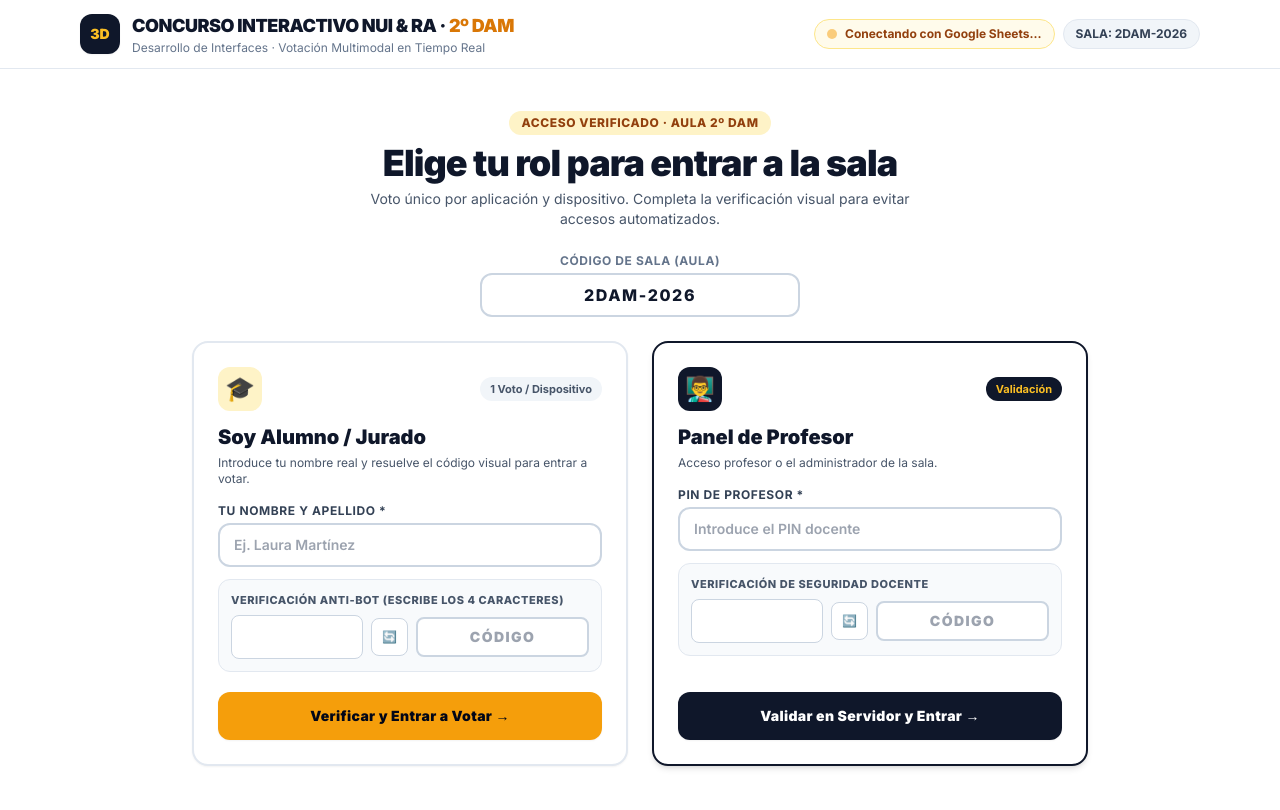
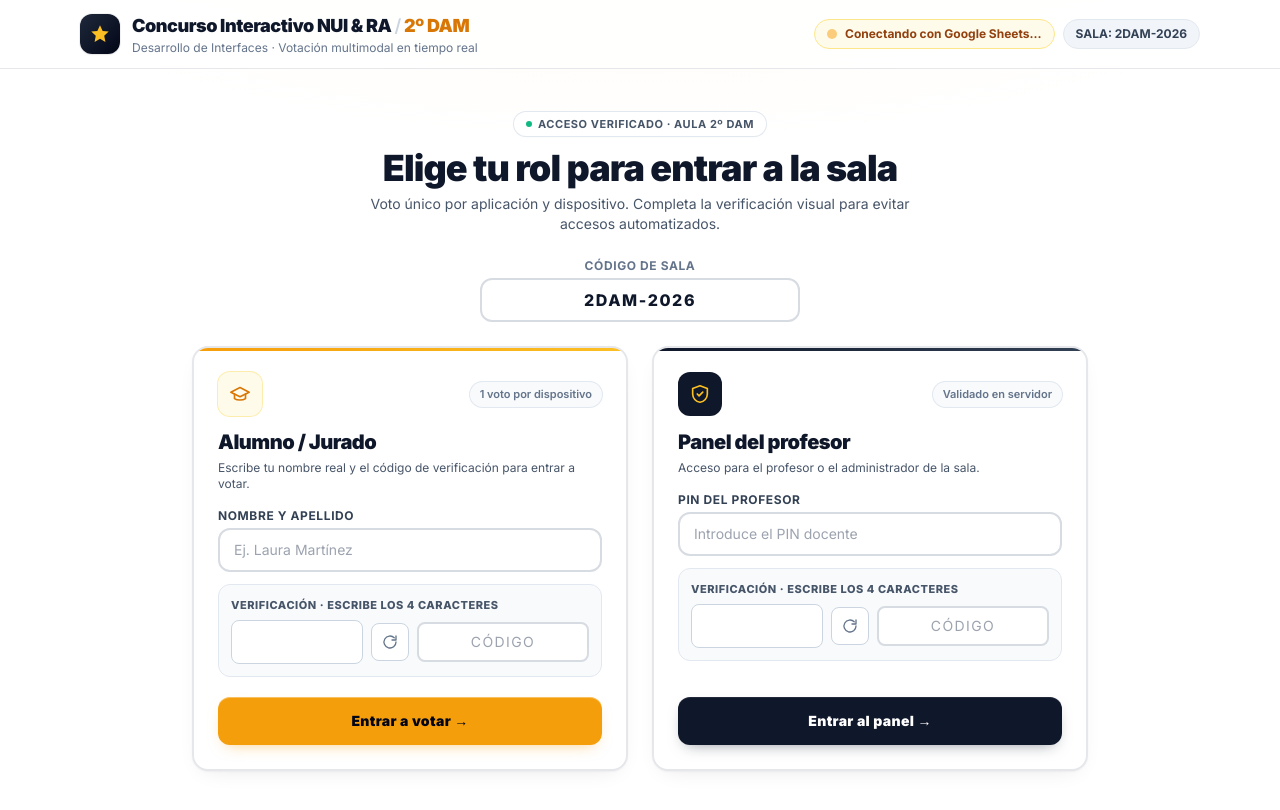
Before and after one commit to vgaciad/concurso-nui-2dam, a plain HTML site: page index.html in a window 1280 px wide. Drawn offline with nearby package versions, Linux system fonts and the light colour scheme; a script that the page names is missing.

Commit message:
style: interfaz más sobria y profesional

```diff
--- a/index.html
+++ b/index.html
@@ -20,6 +20,75 @@
       height: 100%;
       display: block;
     }
+
+    /* =====================================================================
+       CAPA DE ESTILO PROFESIONAL (afinado global sin tocar la estructura)
+       ===================================================================== */
+    :root {
+      --ink: #0f172a;
+      --muted: #64748b;
+      --line: #e5e7eb;
+      --accent: #f59e0b;
+      --accent-ring: rgba(245, 158, 11, 0.22);
+      --ink-ring: rgba(15, 23, 42, 0.14);
+      --shadow-card: 0 1px 2px rgba(15, 23, 42, 0.04), 0 8px 24px -12px rgba(15, 23, 42, 0.12);
+      --shadow-card-hover: 0 1px 2px rgba(15, 23, 42, 0.05), 0 16px 32px -16px rgba(15, 23, 42, 0.22);
+    }
+    body {
+      background:
+        radial-gradient(1200px 500px at 50% -200px, rgba(245, 158, 11, 0.07), transparent 70%),
+        #f7f8fa;
+      -webkit-font-smoothing: antialiased;
+      font-feature-settings: "cv11", "ss01";
+    }
+
+    /* Tipografía: menos peso, más aire */
+    .font-black { font-weight: 800; letter-spacing: -0.015em; }
+    h2.font-black, h3.font-black { letter-spacing: -0.025em; }
+    .tracking-wider { letter-spacing: 0.06em; }
+
+    /* Bordes finos en lugar de gruesos */
+    .border-2 { border-width: 1px; }
+
+    /* Tarjetas: borde suave + sombra en capas */
+    .rounded-2xl.bg-white { box-shadow: var(--shadow-card); border-color: var(--line); }
+    .rounded-2xl.bg-white.hover\:border-slate-900:hover { border-color: #cbd5e1; box-shadow: var(--shadow-card-hover); }
+    .rounded-2xl.border-slate-900 { border-color: var(--line); }
+    .card-featured { position: relative; overflow: hidden; }
+    .card-featured::before {
+      content: ""; position: absolute; inset: 0 0 auto 0; height: 3px;
+      background: linear-gradient(90deg, #0f172a, #334155);
+    }
+    .card-accent::before { background: linear-gradient(90deg, #f59e0b, #fbbf24); }
+
+    /* Campos de formulario */
+    input[type="text"], input[type="password"], select, textarea {
+      background: #fff;
+      border-color: #d7dbe2 !important;
+      transition: border-color .15s ease, box-shadow .15s ease;
+    }
+    input[type="text"]:focus, input[type="password"]:focus, select:focus, textarea:focus {
+      border-color: var(--accent) !important;
+      box-shadow: 0 0 0 4px var(--accent-ring);
+    }
+    input::placeholder { color: #9aa3af; font-weight: 500; }
+
+    /* Botones: microinteracciones sobrias */
+    button { transition: background-color .15s ease, box-shadow .15s ease, transform .08s ease, border-color .15s ease; }
+    button:active:not(:disabled) { transform: translateY(1px); }
+    button:focus-visible { outline: none; box-shadow: 0 0 0 4px var(--ink-ring); }
+    button.bg-amber-500 { box-shadow: 0 1px 0 rgba(255,255,255,.35) inset, 0 6px 16px -8px rgba(245, 158, 11, .6); }
+    button.bg-slate-900 { box-shadow: 0 1px 0 rgba(255,255,255,.08) inset, 0 6px 16px -8px rgba(15, 23, 42, .55); }
+
+    /* Cabecera translúcida */
+    header.sticky { background: rgba(255, 255, 255, 0.82) !important; backdrop-filter: saturate(160%) blur(10px); border-color: var(--line); }
+
+    /* Oculta el botón VR/AR de A-Frame en la escena de votación (tapaba la ayuda inferior) */
+    #studentSceneContainer .a-enter-vr, #studentSceneContainer .a-enter-ar { display: none !important; }
+
+    /* Iconos SVG de las tarjetas */
+    .icon-tile svg { width: 22px; height: 22px; }
+    .icon-btn svg { width: 16px; height: 16px; }
   </style>
 </head>
 <body class="bg-white text-slate-900 min-h-screen flex flex-col">
@@ -28,14 +97,14 @@
   <header class="border-b border-slate-200 bg-white sticky top-0 z-30">
     <div class="max-w-6xl mx-auto px-4 py-3 flex flex-wrap items-center justify-between gap-3">
       <div class="flex items-center gap-3">
-        <div class="w-10 h-10 rounded-xl bg-slate-900 text-amber-400 font-black flex items-center justify-center text-sm shadow-sm">
-          3D
+        <div class="w-10 h-10 rounded-xl bg-gradient-to-br from-slate-800 to-slate-950 text-amber-400 flex items-center justify-center shadow-sm ring-1 ring-black/5">
+          <svg viewBox="0 0 24 24" width="22" height="22" fill="currentColor" aria-hidden="true"><path d="M12 2.5l2.9 6.1 6.6.8-4.9 4.6 1.3 6.6L12 17.3l-5.9 3.3 1.3-6.6-4.9-4.6 6.6-.8z"/></svg>
         </div>
         <div>
           <h1 class="text-base sm:text-lg font-black tracking-tight text-slate-900">
-            CONCURSO INTERACTIVO NUI & RA · <span class="text-amber-600">2º DAM</span>
+            Concurso Interactivo NUI &amp; RA <span class="text-slate-300 font-semibold">/</span> <span class="text-amber-600">2º DAM</span>
           </h1>
-          <p class="text-xs text-slate-500">Desarrollo de Interfaces · Votación Multimodal en Tiempo Real</p>
+          <p class="text-xs text-slate-500">Desarrollo de Interfaces · Votación multimodal en tiempo real</p>
         </div>
       </div>
 
@@ -64,8 +133,8 @@
     <!-- PANTALLA 1: SELECCIÓN DE ROL CON CAPTCHA DE SEGURIDAD -->
     <section id="loginView" class="max-w-4xl mx-auto py-4">
       <div class="text-center mb-6">
-        <span class="inline-block px-3 py-1 rounded-full text-xs font-extrabold uppercase tracking-wider bg-amber-100 text-amber-800 mb-2">
-          Acceso Verificado · Aula 2º DAM
+        <span class="inline-flex items-center gap-1.5 px-3 py-1 rounded-full text-[11px] font-bold uppercase tracking-wider bg-white text-slate-600 ring-1 ring-slate-200 shadow-sm mb-3">
+          <span class="w-1.5 h-1.5 rounded-full bg-emerald-500"></span> Acceso verificado · Aula 2º DAM
         </span>
         <h2 class="text-3xl sm:text-4xl font-black text-slate-900 tracking-tight">
           Elige tu rol para entrar a la sala
@@ -77,7 +146,7 @@
 
       <div class="mb-6 max-w-xs mx-auto">
         <label class="block text-xs font-bold uppercase tracking-wider text-slate-500 mb-1 text-center">
-          Código de Sala (Aula)
+          Código de sala
         </label>
         <input id="roomInput" type="text" value="2DAM-2026"
           class="w-full text-center font-extrabold tracking-widest uppercase px-4 py-2 rounded-xl border-2 border-slate-300 focus:border-slate-900 focus:outline-none bg-white text-slate-900" />
@@ -85,21 +154,21 @@
 
       <div class="grid md:grid-cols-2 gap-6">
         <!-- Tarjeta Alumno con Captcha -->
-        <div class="rounded-2xl border-2 border-slate-200 p-6 bg-white shadow-sm hover:border-slate-900 transition flex flex-col justify-between">
+        <div class="card-featured card-accent rounded-2xl border-2 border-slate-200 p-6 bg-white shadow-sm hover:border-slate-900 transition flex flex-col justify-between">
           <div>
             <div class="flex items-center justify-between mb-3">
-              <div class="w-11 h-11 rounded-xl bg-amber-100 text-amber-700 flex items-center justify-center text-2xl">🎓</div>
-              <span class="text-[11px] font-bold px-2.5 py-1 rounded-full bg-slate-100 text-slate-600">1 Voto / Dispositivo</span>
+              <div class="icon-tile w-11 h-11 rounded-xl bg-amber-50 text-amber-600 ring-1 ring-amber-200/70 flex items-center justify-center"><svg viewBox="0 0 24 24" fill="none" stroke="currentColor" stroke-width="1.8" stroke-linecap="round" stroke-linejoin="round" aria-hidden="true"><path d="M22 10L12 5 2 10l10 5 10-5z"/><path d="M6 12v5c3 2 9 2 12 0v-5"/></svg></div>
+              <span class="text-[11px] font-semibold px-2.5 py-1 rounded-full bg-slate-50 text-slate-500 ring-1 ring-slate-200">1 voto por dispositivo</span>
             </div>
-            <h3 class="text-xl font-black text-slate-900">Soy Alumno / Jurado</h3>
+            <h3 class="text-xl font-black text-slate-900">Alumno / Jurado</h3>
             <p class="text-xs text-slate-600 mt-1">
-              Introduce tu nombre real y resuelve el código visual para entrar a votar.
+              Escribe tu nombre real y el código de verificación para entrar a votar.
             </p>
 
             <div class="mt-4 space-y-3">
               <div>
                 <label class="block text-xs font-bold uppercase tracking-wider text-slate-700 mb-1">
-                  Tu Nombre y Apellido *
+                  Nombre y apellido
                 </label>
                 <input id="studentNameInput" type="text" placeholder="Ej. Laura Martínez"
                   class="w-full px-3.5 py-2.5 rounded-xl border-2 border-slate-300 focus:border-amber-600 focus:outline-none text-slate-900 font-semibold text-sm" />
@@ -108,13 +177,13 @@
               <!-- CAPTCHA ALUMNO -->
               <div class="p-3 rounded-xl bg-slate-50 border border-slate-200">
                 <label class="block text-[11px] font-extrabold uppercase tracking-wider text-slate-600 mb-1.5">
-                  Verificación Anti-Bot (Escribe los 4 caracteres)
+                  Verificación · escribe los 4 caracteres
                 </label>
                 <div class="flex items-center gap-2">
                   <canvas id="studentCaptchaCanvas" width="130" height="42" class="rounded-lg border border-slate-300 bg-white shrink-0"></canvas>
                   <button type="button" onclick="refreshCaptcha('student')" title="Generar nuevo código"
-                    class="p-2.5 rounded-lg border border-slate-300 bg-white hover:bg-slate-100 text-xs font-bold cursor-pointer">
-                    🔄
+                    class="icon-btn p-2.5 rounded-lg border border-slate-300 bg-white hover:bg-slate-100 text-slate-500 hover:text-slate-900 cursor-pointer">
+                    <svg viewBox="0 0 24 24" fill="none" stroke="currentColor" stroke-width="2" stroke-linecap="round" stroke-linejoin="round" aria-hidden="true"><path d="M21 12a9 9 0 1 1-2.64-6.36"/><path d="M21 3v6h-6"/></svg>
                   </button>
                   <input id="studentCaptchaInput" type="text" maxlength="4" placeholder="Código"
                     onkeydown="if(event.key==='Enter') enterAsStudent()"
@@ -129,26 +198,26 @@
 
           <button onclick="enterAsStudent()"
             class="mt-5 w-full py-3.5 px-5 rounded-xl bg-amber-500 hover:bg-amber-600 text-slate-950 font-black text-sm tracking-wide transition cursor-pointer shadow-sm">
-            Verificar y Entrar a Votar →
+            Entrar a votar →
           </button>
         </div>
 
         <!-- Tarjeta Profesor con PIN validado en servidor + Captcha -->
-        <div class="rounded-2xl border-2 border-slate-900 p-6 bg-white shadow-md flex flex-col justify-between">
+        <div class="card-featured rounded-2xl border-2 border-slate-900 p-6 bg-white shadow-md flex flex-col justify-between">
           <div>
             <div class="flex items-center justify-between mb-3">
-              <div class="w-11 h-11 rounded-xl bg-slate-900 text-white flex items-center justify-center text-2xl">👨‍🏫</div>
-              <span class="text-[11px] font-bold px-2.5 py-1 rounded-full bg-slate-900 text-amber-400">Validación</span>
+              <div class="icon-tile w-11 h-11 rounded-xl bg-slate-900 text-amber-400 flex items-center justify-center"><svg viewBox="0 0 24 24" fill="none" stroke="currentColor" stroke-width="1.8" stroke-linecap="round" stroke-linejoin="round" aria-hidden="true"><path d="M12 3l8 3v6c0 4.5-3.4 8.3-8 9-4.6-.7-8-4.5-8-9V6l8-3z"/><path d="M9 12l2 2 4-4"/></svg></div>
+              <span class="text-[11px] font-semibold px-2.5 py-1 rounded-full bg-slate-50 text-slate-500 ring-1 ring-slate-200">Validado en servidor</span>
             </div>
-            <h3 class="text-xl font-black text-slate-900">Panel de Profesor</h3>
+            <h3 class="text-xl font-black text-slate-900">Panel del profesor</h3>
             <p class="text-xs text-slate-600 mt-1">
-              Acceso profesor o el administrador de la sala.
+              Acceso para el profesor o el administrador de la sala.
             </p>
 
             <div class="mt-4 space-y-3">
               <div>
                 <label class="block text-xs font-bold uppercase tracking-wider text-slate-700 mb-1">
-                  PIN de Profesor *
+                  PIN del profesor
                 </label>
                 <input id="teacherPinInput" type="password" placeholder="Introduce el PIN docente"
                   class="w-full px-3.5 py-2.5 rounded-xl border-2 border-slate-300 focus:border-slate-900 focus:outline-none text-slate-900 font-semibold text-sm" />
@@ -157,13 +226,13 @@
               <!-- CAPTCHA PROFESOR -->
               <div class="p-3 rounded-xl bg-slate-50 border border-slate-200">
                 <label class="block text-[11px] font-extrabold uppercase tracking-wider text-slate-600 mb-1.5">
-                  Verificación de Seguridad Docente
+                  Verificación · escribe los 4 caracteres
                 </label>
                 <div class="flex items-center gap-2">
                   <canvas id="teacherCaptchaCanvas" width="130" height="42" class="rounded-lg border border-slate-300 bg-white shrink-0"></canvas>
                   <button type="button" onclick="refreshCaptcha('teacher')" title="Generar nuevo código"
-                    class="p-2.5 rounded-lg border border-slate-300 bg-white hover:bg-slate-100 text-xs font-bold cursor-pointer">
-                    🔄
+                    class="icon-btn p-2.5 rounded-lg border border-slate-300 bg-white hover:bg-slate-100 text-slate-500 hover:text-slate-900 cursor-pointer">
+                    <svg viewBox="0 0 24 24" fill="none" stroke="currentColor" stroke-width="2" stroke-linecap="round" stroke-linejoin="round" aria-hidden="true"><path d="M21 12a9 9 0 1 1-2.64-6.36"/><path d="M21 3v6h-6"/></svg>
                   </button>
                   <input id="teacherCaptchaInput" type="text" maxlength="4" placeholder="Código"
                     onkeydown="if(event.key==='Enter') enterAsTeacher()"
@@ -178,7 +247,7 @@
 
           <button id="teacherLoginBtn" onclick="enterAsTeacher()"
             class="mt-5 w-full py-3.5 px-5 rounded-xl bg-slate-900 hover:bg-slate-800 text-white font-black text-sm tracking-wide transition cursor-pointer shadow-sm">
-            Validar en Servidor y Entrar →
+            Entrar al panel →
           </button>
         </div>
       </div>
@@ -870,7 +939,7 @@
         pinError.classList.remove("hidden");
       } finally {
         loginBtn.disabled = false;
-        loginBtn.textContent = "Validar en Servidor y Entrar →";
+        loginBtn.textContent = "Entrar al panel →";
       }
     }
 
```
